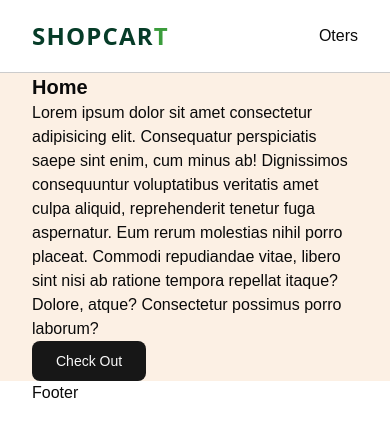
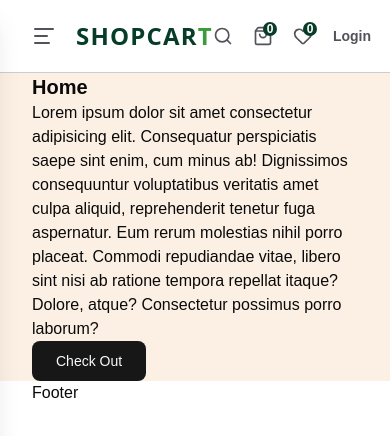
Before and after one commit to sandnaja/e-commerce-next, a Next.js app: page / in a window 390 px wide. Shown: the top 436 px of the page. Built offline with nearby package versions, Linux system fonts and the light colour scheme.

Commit message:
Add header components and layout for cart functionality

```diff
--- a/app/globals.css
+++ b/app/globals.css
@@ -133,4 +133,7 @@
   .hoverEffect{
     @apply transition-all duration-300 ease-in-out;
   }
+  button{
+    @apply hover:cursor-pointer;
+  }
 }
--- /dev/null
+++ b/components/CartIcon.tsx
@@ -0,0 +1,12 @@
+import { ShoppingBag } from "lucide-react";
+import Link from "next/link";
+
+const CartIcon = () => {
+  return (
+    <Link href={"/cart"} className="group relative">
+      <ShoppingBag className="w-5 h-5 hover:shop_light_green hoverEffect" />
+      <span className="absolute -top-1 -right-1 bg-shop_dark_green text-white h-3.5 w-3.5 rounded-full text-xs font-semibold flex items-center justify-center">0</span>
+    </Link>
+  );
+};
+export default CartIcon;
--- /dev/null
+++ b/components/FavoriteButton.tsx
@@ -0,0 +1,12 @@
+import { Heart } from "lucide-react"
+import Link from "next/link"
+
+const FavoriteButton = () => {
+  return (
+    <Link href={"/cart"} className="group relative">
+      <Heart className="w-5 h-5 hover:shop_light_green hoverEffect" />
+      <span className="absolute -top-1 -right-1 bg-shop_dark_green text-white h-3.5 w-3.5 rounded-full text-xs font-semibold flex items-center justify-center">0</span>
+    </Link>
+  )
+}
+export default FavoriteButton
--- a/components/Header.tsx
+++ b/components/Header.tsx
@@ -1,15 +1,26 @@
+import CartIcon from "./CartIcon";
 import Container from "./Container";
+import FavoriteButton from "./FavoriteButton";
 import HeaderMenu from "./HeaderMenu";
 import Logo from "./Logo";
+import MobileMenu from "./MobileMenu";
+import SearchBar from "./SearchBar";
+import SignIn from "./SignIn";
 
 const Header = () => {
   return (
     <header className="bg-white py-5 border-b border-b-black/20">
-      <Container className="flex items-center justify-between">
-        <Logo/>
-        <HeaderMenu/>
-        <div>
-            Oters
+      <Container className="flex items-center justify-between text-lightColor">
+        <div className="w-auto md:w-1/3 flex items-center gap-2.5 justify-start md:gap-0">
+          <MobileMenu />
+          <Logo />
+        </div>
+        <HeaderMenu />
+        <div className="w-auto md:w1/3 flex items-center justify-end gap-5">
+          <SearchBar />
+          <CartIcon />
+          <FavoriteButton />
+          <SignIn />
         </div>
       </Container>
     </header>
--- a/components/Logo.tsx
+++ b/components/Logo.tsx
@@ -1,7 +1,13 @@
 import { cn } from "@/lib/utils";
 import Link from "next/link";
 
-const Logo = ({ className }: { className?: string }) => {
+const Logo = ({
+  className,
+  spanDesign,
+}: {
+  className?: string;
+  spanDesign?: string;
+}) => {
   return (
     <Link href={"/"}>
       <h2
@@ -13,7 +19,7 @@
         Shopcar
         <span
           className={cn(
-            "text-shop_light_green group-hover:text-shop_dark_green hoverEffect"
+            "text-shop_light_green group-hover:text-shop_dark_green hoverEffect", spanDesign
           )}
         >
           t
--- /dev/null
+++ b/components/MobileMenu.tsx
@@ -0,0 +1,22 @@
+"use client";
+import { AlignLeft } from "lucide-react";
+import SideMenu from "./SideMenu";
+import React, { useState } from "react";
+
+const MobileMenu = () => {
+  const [isSidebarOpen, setIsSidebarOpen] = React.useState(false);
+  return (
+    <>
+      <button onClick={() => setIsSidebarOpen(!isSidebarOpen)}>
+        <AlignLeft className="hover:text-darkColor hoverEffect md:hidden hover:cursor-pointer" />
+      </button>
+      <div className="md:hidden">
+        <SideMenu
+          isOpen={isSidebarOpen}
+          onClose={() => setIsSidebarOpen(false)}
+        />
+      </div>
+    </>
+  );
+};
+export default MobileMenu;
--- /dev/null
+++ b/components/SearchBar.tsx
@@ -0,0 +1,10 @@
+import { Search } from "lucide-react"
+
+const SearchBar = () => {
+  return (
+    <div>
+        <Search className="w-5 h-5 hover:shop_light_green hoverEffect"/>
+    </div>
+  )
+}
+export default SearchBar
--- /dev/null
+++ b/components/SideMenu.tsx
@@ -0,0 +1,55 @@
+import { FC } from "react";
+import Logo from "./Logo";
+import { X } from "lucide-react";
+import { headerData } from "@/constants/data";
+import Link from "next/link";
+import { usePathname } from "next/navigation";
+import SocialMedia from "./SocialMedia";
+import { useOutsideClick } from "@/hooks";
+
+interface SidebarProps {
+  isOpen: boolean;
+  onClose: () => void;
+}
+
+const SideMenu: FC<SidebarProps> = ({ isOpen, onClose }) => {
+  const pathname = usePathname();
+  const sidebarRef = useOutsideClick<HTMLDivElement>(onClose);
+  return (
+    <div
+      className={`fixed inset-y-0 h-screen left-0 z-50 w-full bg-black/50 text-white/70 shadow-xl ${
+        isOpen ? "translate-x-0" : "-translate-x-full"
+      } hoverEffect`}
+    >
+      <div
+        ref={sidebarRef}
+        className="min-w-72 max-w-96 bg-black h-screen p-10 border-r-shop_light_green flex-col gap-6"
+      >
+        <div className="flex items-center justify-between gap-5">
+          <Logo className="text-white" spanDesign="group-hover:text-white" />
+          <button
+            onClick={onClose}
+            className="hover:text-shop_light_green hoverEffect"
+          >
+            <X />
+          </button>
+        </div>
+        <div className="flex flex-col space-y-3.5 font-semibold tracking-wide mt-4">
+          {headerData?.map((item) => (
+            <Link
+              href={item?.href}
+              key={item?.title}
+              className={`hover:text-shop_light_green hoverEffect ${
+                pathname === item?.href && "text-white"
+              }`}
+            >
+              {item?.title}
+            </Link>
+          ))}
+        </div>
+        <SocialMedia />
+      </div>
+    </div>
+  );
+};
+export default SideMenu;
--- /dev/null
+++ b/components/SignIn.tsx
@@ -0,0 +1,6 @@
+const SignIn = () => {
+  return (
+    <button className="text-sm font-semibold hover:text-darkColor text-lightColor hover:cursor-pointer hoverEffect">Login</button>
+  )
+}
+export default SignIn
--- /dev/null
+++ b/components/SocialMedia.tsx
@@ -0,0 +1,73 @@
+import { Facebook, Github, Linkedin, Slack, Youtube } from "lucide-react";
+import {
+  Tooltip,
+  TooltipContent,
+  TooltipProvider,
+  TooltipTrigger,
+} from "./ui/tooltip";
+import { cn } from "@/lib/utils";
+import Link from "next/link";
+
+const socialLink = [
+  {
+    title: "Youtube",
+    href: "https://www.youtube.com/@reactjsBD",
+    icon: <Youtube className="w-5 h-5" />,
+  },
+  {
+    title: "Github",
+    href: "https://www.youtube.com/@reactjsBD",
+    icon: <Github className="w-5 h-5" />,
+  },
+  {
+    title: "Linkedin",
+    href: "https://www.youtube.com/@reactjsBD",
+    icon: <Linkedin className="w-5 h-5" />,
+  },
+  {
+    title: "Facebook",
+    href: "https://www.youtube.com/@reactjsBD",
+    icon: <Facebook className="w-5 h-5" />,
+  },
+  {
+    title: "Slack",
+    href: "https://www.youtube.com/@reactjsBD",
+    icon: <Slack className="w-5 h-5" />,
+  },
+];
+
+const SocialMedia = ({ className, iconClassName, tooltipClassName }: Props) => {
+  return (
+    <TooltipProvider>
+      <div className={cn("flex items-center gap-3.5 mt-3", className)}>
+        {socialLink?.map((item) => (
+          <Tooltip key={item?.title}>
+            <TooltipTrigger asChild>
+              <Link
+                key={item?.title}
+                target="blank"
+                rel="noopener noreferrer"
+                href={item?.href}
+                className={cn(
+                  "p-2 border rounded-full hover:text-white hover:border-shop_light_green hoverEffect",
+                  iconClassName
+                )}
+              >
+                {item?.icon}
+              </Link>
+            </TooltipTrigger>
+            <TooltipContent
+              className={cn(
+                "bg-white text-darkColor font-semibold",
+                tooltipClassName
+              )}
+            >
+              {item?.title}
+            </TooltipContent>
+          </Tooltip>
+        ))}
+      </div>
+    </TooltipProvider>
+  );
+};
+export default SocialMedia;
--- /dev/null
+++ b/hooks/index.ts
@@ -0,0 +1,20 @@
+import { useEffect, useRef } from "react";
+
+export function useOutsideClick<T extends HTMLElement = HTMLElement>(
+  callback: () => void
+) {
+  const ref = useRef<T>(null);
+
+  useEffect(() => {
+    const handClikedOutside = (e: MouseEvent) => {
+      if (ref.current && !ref.current.contains(e.target as Node)) {
+        callback();
+      }
+    };
+    document.addEventListener("mousedown", handClikedOutside);
+    return () => {
+      document.removeEventListener("mousedown", handClikedOutside);
+    };
+  }, [callback]);
+  return ref;
+}
```
